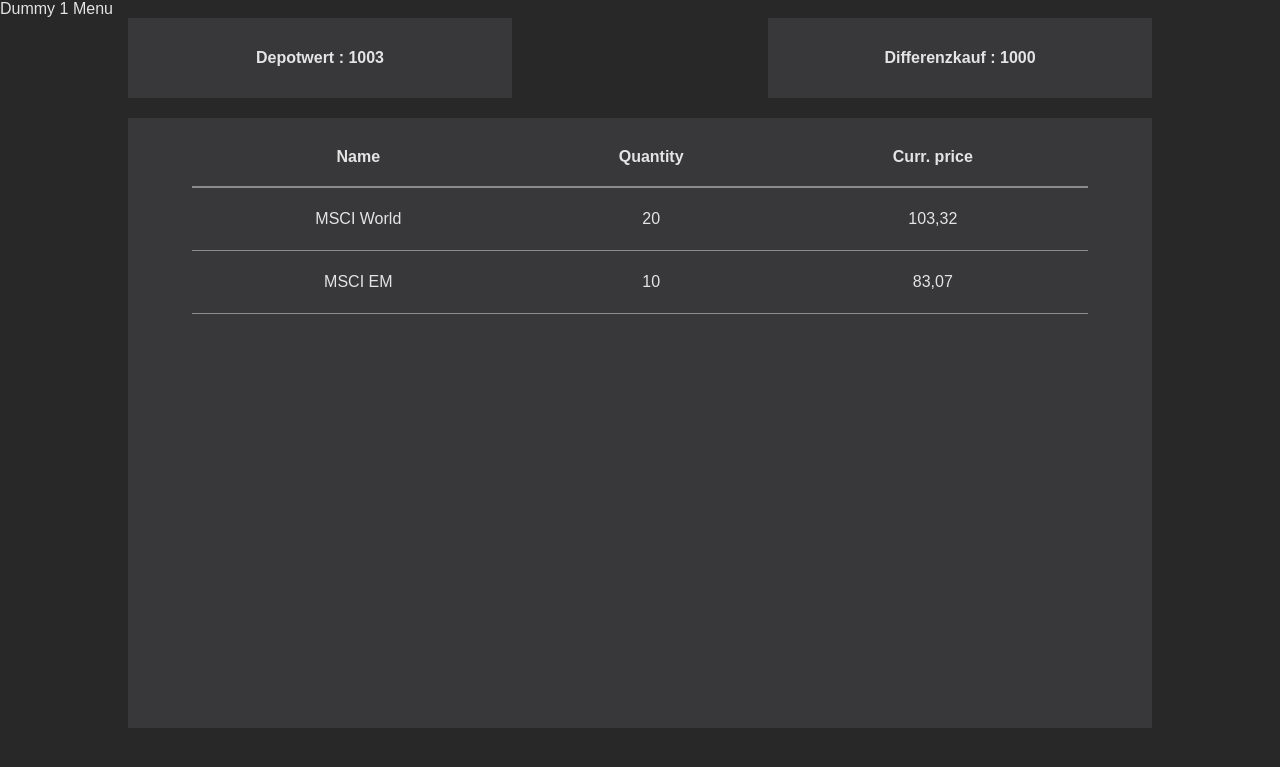
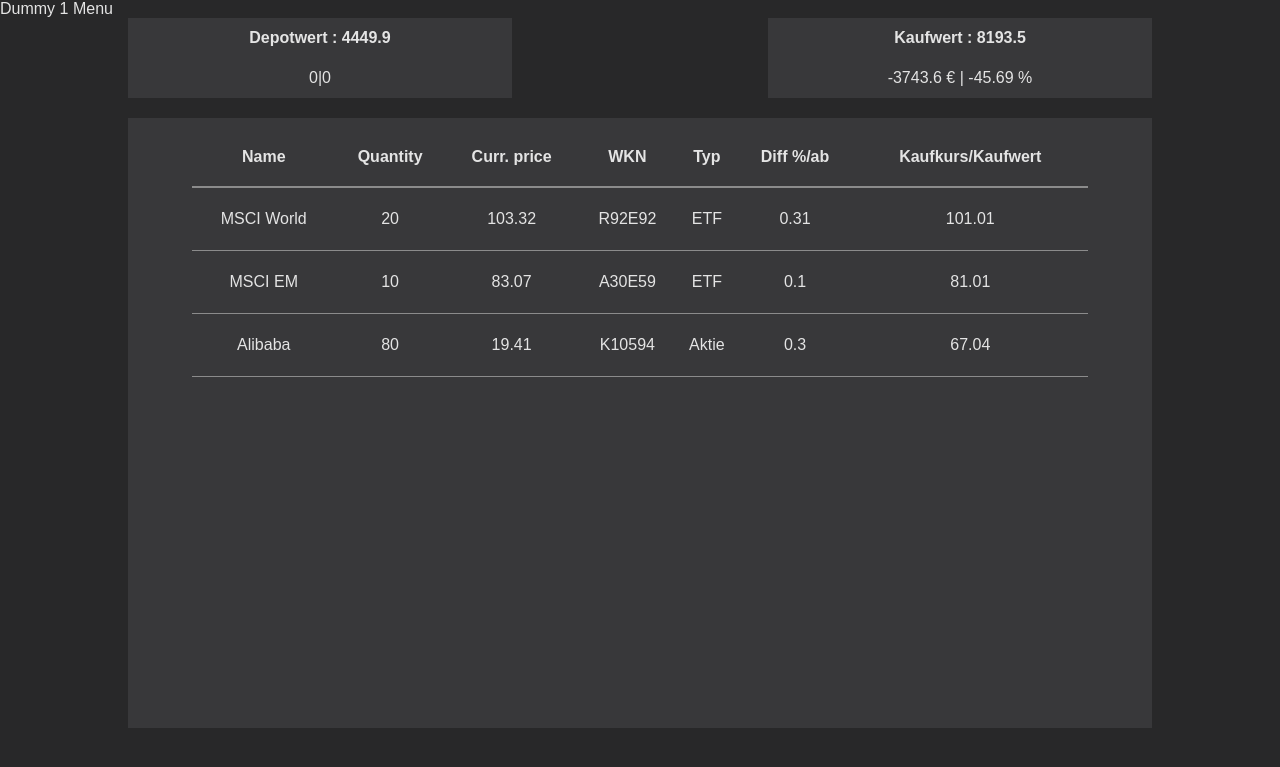
Before and after one commit to Heftigebaenger/Opfolio-OptimizedPortfolio, a Flask app: page / in a window 1280 px wide. Shown: the top 767 px of the page. Run offline with Flask 2, Linux system fonts and the light colour scheme.

Commit message:
Added the calculation of the Depotvalue based on the stocks

```diff
--- a/OpFolio/app.py
+++ b/OpFolio/app.py
@@ -1,10 +1,42 @@
 from flask import Flask, redirect, url_for, render_template
-from markupsafe import escape
 app = Flask(__name__)
+depotwert = 0
+kaufwert = 0
+depotwertDiff = 0
+kaufwertDiff = 0
+depotwertDiffPro = 0
+kaufwertDiffPro = 0
+stocks = [  ["MSCI World",20,103.32,"R92E92","ETF",0.31,101.01],
+            ["MSCI EM",10,83.07,"A30E59","ETF",0.1,81.01],
+            ["Alibaba",80,19.41,"K10594","Aktie",0.3,67.04]]
 
+def calcDepotwert():
+    calc = 0
+    for stock in stocks:
+        calc = calc + stock[1]*stock[2]
+    return calc
+
+def calcKaufwert():
+    calc = 0
+    for stock in stocks:
+        calc = calc + stock[1]*stock[6]
+    return calc
+
+
+def calcKaufwertDiff():
+    return round(depotwert -kaufwert,2)
+
+def calcKaufwertDiffPro():
+    return round((kaufwertDiff/kaufwert)*100,2)
+
+
+depotwert = calcDepotwert()
+kaufwert = calcKaufwert()
+kaufwertDiff= calcKaufwertDiff()
+kaufwertDiffPro = calcKaufwertDiffPro()
 @app.route("/")
 def index():
-    return render_template("index.html",stockList=[["MSCI World","20","103,32"],["MSCI EM","10","83,07"]],depotValue=[1003,1000])
+    return render_template("index.html",stockList=stocks,depotValue=[depotwert,kaufwert,depotwertDiff,depotwertDiffPro,kaufwertDiff,kaufwertDiffPro])
 
 if __name__ == "__main__":
     app.run(debug=True)
--- a/OpFolio/static/index.css
+++ b/OpFolio/static/index.css
@@ -13,17 +13,21 @@ body {
     width: 30%;
     float: left;
     text-align: center;
-    line-height: 80px;
+    line-height: 40px;
     font-weight: bold;
 }
-#depotdiff {
+.depotDiff{
+    font-weight: 300;
+}
+#depotKaufwert {
+
     background-color: rgb(56, 56, 58);
     font-weight: bold;
     height: 80px;
     width: 30%;
     float: left;
     text-align: center;
-    line-height: 80px;
+    line-height: 40px;
 }
 #depotMiddleSpacer {
     height: 80px;
--- a/OpFolio/templates/index.html
+++ b/OpFolio/templates/index.html
@@ -12,9 +12,15 @@
     <div><a>Dummy 1 Menu</a></div>
     <div class="depotStatus">
         <div class="depotOuterSpacer"></div>
-        <div id="depotwert"> <p class="depotValues">Depotwert : {{depotValue[0]}}</p></div>
+        <div id="depotwert">
+            <p class="depotValues">Depotwert : {{depotValue[0]}}</p>
+            <p class="depotDiff">{{depotValue[2]}}|{{depotValue[3]}}</p>
+        </div>
         <div id="depotMiddleSpacer"></div>
-        <div id="depotdiff"><p class="depotValues">Differenzkauf : {{depotValue[1]}}</p></div>
+        <div id="depotKaufwert">
+            <p class="depotValues">Kaufwert : {{depotValue[1]}}</p>
+            <p class="depotDiff">{{depotValue[4]}} € | {{depotValue[5]}} %</p>
+        </div>
         <div class="depotOuterSpacer"></div>
     </div>
     <div id="stockTableWrapper">
@@ -24,6 +30,10 @@
                 <th>Name</th>
                 <th>Quantity</th>
                 <th>Curr. price</th>
+                <th>WKN</th>
+                <th>Typ</th>
+                <th>Diff %/ab</th>
+                <th>Kaufkurs/Kaufwert </th>
             </tr>
             {%for stocks in stockList %}
 
```
